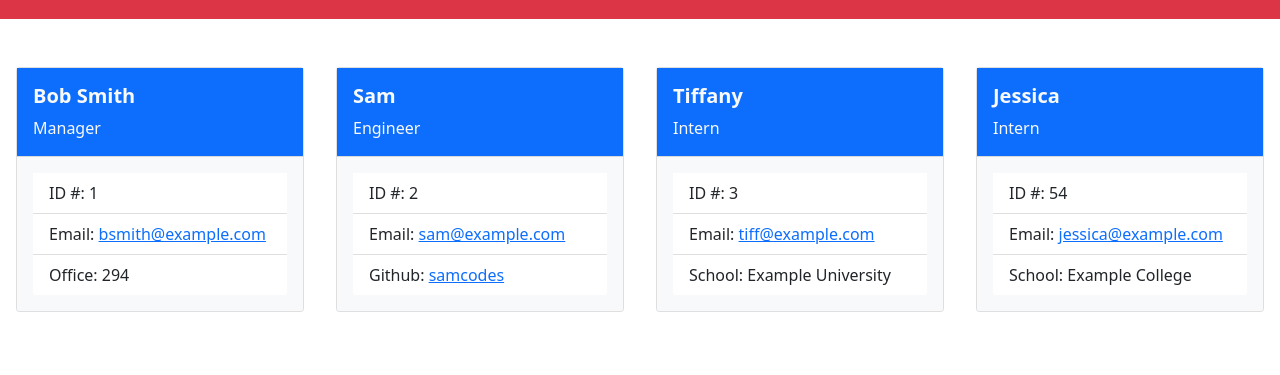
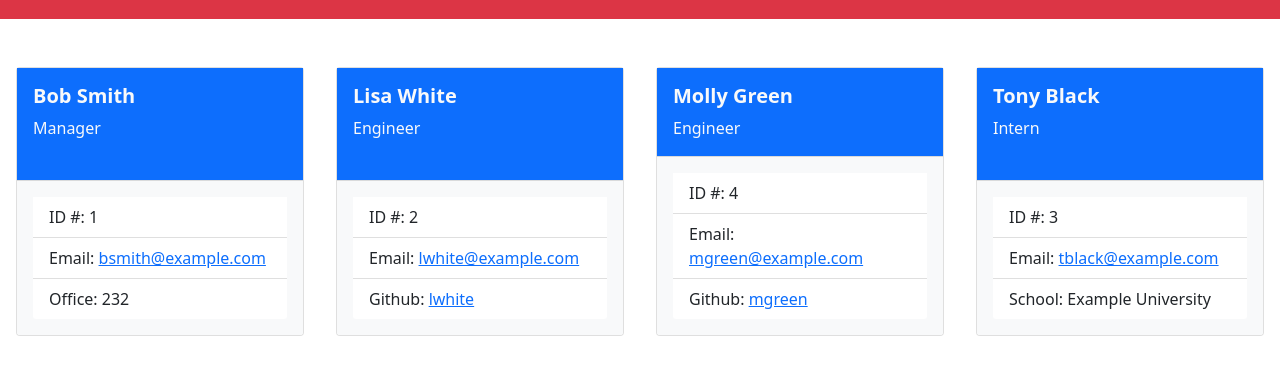
Before and after one commit to jzelasky/teamProfileGenerator, a website: page dist/index.html in a window 1280 px wide. Shown: the part 69-444 px from the top of the page. Drawn offline with nearby package versions, Linux system fonts and the light colour scheme.

Commit message:
added README

```diff
--- a/dist/index.html
+++ b/dist/index.html
@@ -21,39 +21,39 @@
             <ul class="list-group list-group-flush p-3 bg-light">
               <li class="list-group-item">ID #: 1</li>
               <li class="list-group-item">Email: <a href = "mailto: bsmith@example.com">bsmith@example.com</a></li>
-              <li class="list-group-item">Office: 294</li>
+              <li class="list-group-item">Office: 232</li>
             </ul>
         </div>
         <div class="card mx-3 my-5" style="width: 18rem;">
             <div class="card-body bg-primary text-light">
-              <h5 class="card-title"><strong>Sam</strong></h5>
+              <h5 class="card-title"><strong>Lisa White</strong></h5>
               <p class="card-text">Engineer</p>
             </div>
             <ul class="list-group list-group-flush p-3 bg-light">
               <li class="list-group-item">ID #: 2</li>
-              <li class="list-group-item">Email: <a href = "mailto: sam@example.com">sam@example.com</a></li>
-              <li class="list-group-item">Github: <a href = "github.com/samcodes">samcodes</a></li>
+              <li class="list-group-item">Email: <a href = "mailto: lwhite@example.com">lwhite@example.com</a></li>
+              <li class="list-group-item">Github: <a href = "github.com/lwhite">lwhite</a></li>
+            </ul>
+        </div><div class="card mx-3 my-5" style="width: 18rem;">
+            <div class="card-body bg-primary text-light">
+              <h5 class="card-title"><strong>Molly Green</strong></h5>
+              <p class="card-text">Engineer</p>
+            </div>
+            <ul class="list-group list-group-flush p-3 bg-light">
+              <li class="list-group-item">ID #: 4</li>
+              <li class="list-group-item">Email: <a href = "mailto: mgreen@example.com">mgreen@example.com</a></li>
+              <li class="list-group-item">Github: <a href = "github.com/mgreen">mgreen</a></li>
             </ul>
         </div>
         <div class="card mx-3 my-5" style="width: 18rem;">
             <div class="card-body bg-primary text-light">
-              <h5 class="card-title"><strong>Tiffany</strong></h5>
+              <h5 class="card-title"><strong>Tony Black</strong></h5>
               <p class="card-text">Intern</p>
             </div>
             <ul class="list-group list-group-flush p-3 bg-light">
               <li class="list-group-item">ID #: 3</li>
-              <li class="list-group-item">Email: <a href = "mailto: tiff@example.com">tiff@example.com</a></li>
+              <li class="list-group-item">Email: <a href = "mailto: tblack@example.com">tblack@example.com</a></li>
               <li class="list-group-item">School: Example University</li>
-            </ul>
-        </div><div class="card mx-3 my-5" style="width: 18rem;">
-            <div class="card-body bg-primary text-light">
-              <h5 class="card-title"><strong>Jessica</strong></h5>
-              <p class="card-text">Intern</p>
-            </div>
-            <ul class="list-group list-group-flush p-3 bg-light">
-              <li class="list-group-item">ID #: 54</li>
-              <li class="list-group-item">Email: <a href = "mailto: jessica@example.com">jessica@example.com</a></li>
-              <li class="list-group-item">School: Example College</li>
             </ul>
         </div>
     </main>
```
Also changed, not shown: README.md (added).
